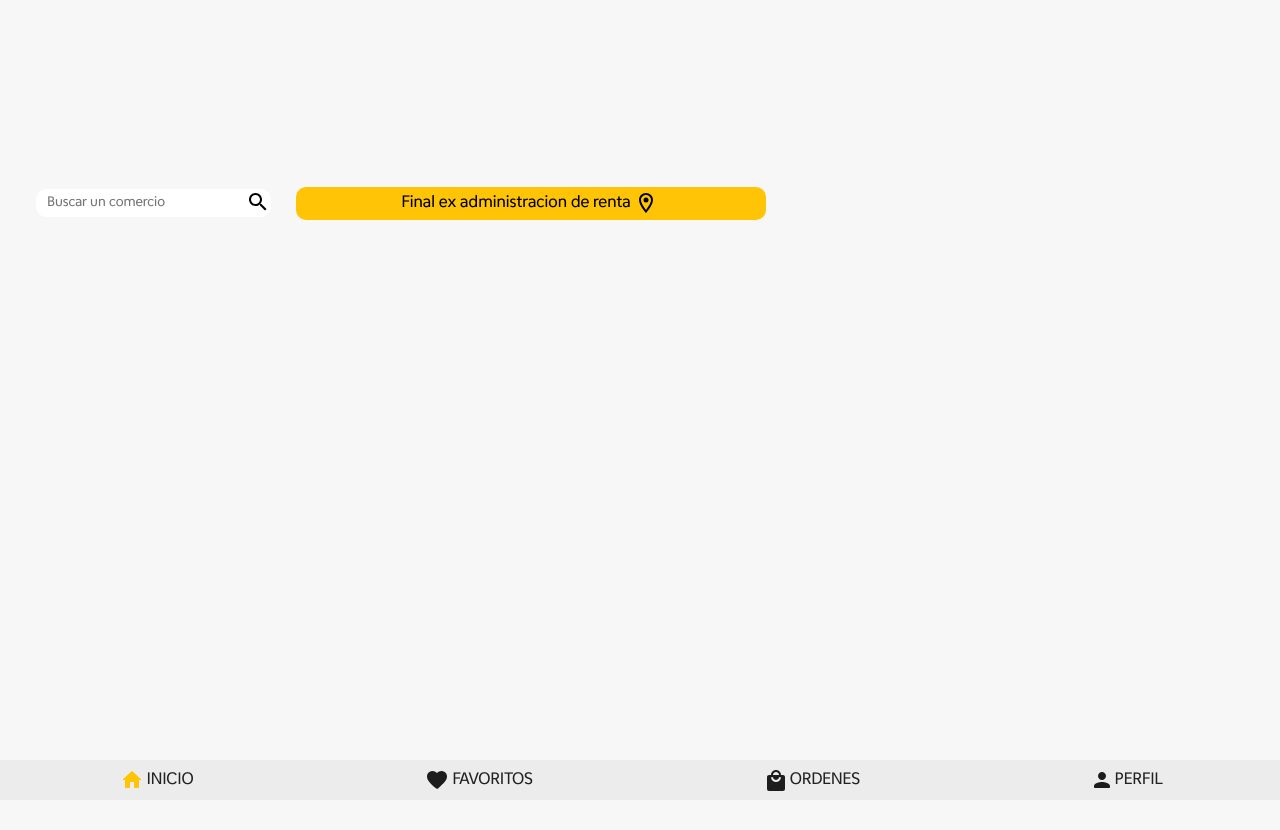
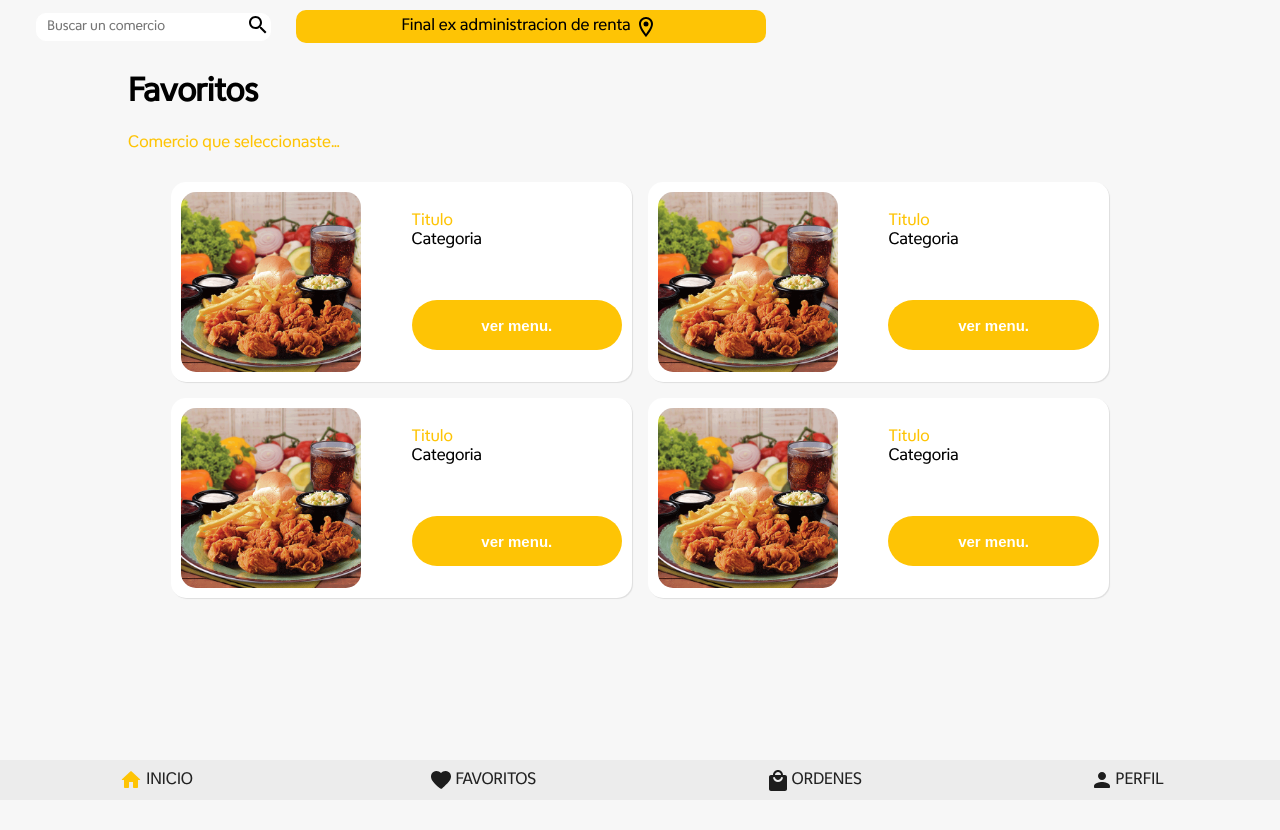
Before and after one commit to Urielch997/DeliveryApp, a React (Create React App) app: page /favorito in a window 1280 px wide. Shown: the top 830 px of the page. Before the commit the page ends 800 px from the top, so only its background shows below. Built offline with nearby package versions, Linux system fonts and the light colour scheme; no server answers.

Commit message:
Favoritos
Se creo la pantalla de favoritos

```diff
--- /dev/null
+++ b/src/Screen/Favoritos.js
@@ -0,0 +1,22 @@
+import React from 'react';
+import CardFav from '../componentes/CardFav';
+import '../estilos/favoritos.css';
+
+const Favorito=({})=>{
+    return(
+    <div className="container">
+        <div className="titulo-fav">
+            <h1>Favoritos</h1>
+            <span className="text-orange">Comercio que seleccionaste...</span>
+        </div>
+        <div className="cards-fav-container">
+            <CardFav/>
+            <CardFav/>
+            <CardFav/>
+            <CardFav/>
+        </div>
+    </div>
+    )
+}
+
+export default Favorito;
--- /dev/null
+++ b/src/componentes/CardFav.js
@@ -0,0 +1,21 @@
+import React from 'react';
+import logo from '../img/alitas.png';
+
+const CardFav =()=>{
+    return(
+        <>
+        <div className="card-fav">
+                <div className="img-fav">
+                    <img src={logo}/>
+                </div>
+                <div className="img-fav text-fav-container">
+                    <label className="text-orange">Titulo</label>
+                    <label>Categoria</label>
+                    <button className="white orange">ver menu.</button>
+                </div>
+            </div>
+        </>
+    )
+}
+
+export default CardFav;
--- a/src/componentes/Footer.js
+++ b/src/componentes/Footer.js
@@ -231,7 +231,7 @@ class Footer extends Component{
             </Modal>
             <ul>
                 <li><Link to='/' className='line-link'><Home className='yellow'/><span className='text-info'>INICIO</span></Link></li>
-                <li><Favorite/><span className='text-info'>FAVORITOS</span></li>
+                <li><Link to='/favorito' className='line-link'><Favorite/><span className='text-info'>FAVORITOS</span></Link></li>
                 <li><Tienda/><span className='text-info'>ORDENES</span></li>
                 {this.state.loged ? <li><><img src={userIcon} alt='icon' className='iconuser' onClick={this.onOpenModal}/></></li> : <li onClick={this.onOpenModal}><Persona/><span className='text-info' >PERFIL</span></li>}
             </ul>
--- a/src/componentes/Routes.js
+++ b/src/componentes/Routes.js
@@ -7,6 +7,7 @@ import Header from "./Header";
 import Footer from "./Footer";
 import Detalles from "../Screen/Detalles";
 import Perfil from "../Screen/Perfil";
+import Favorito from "../Screen/Favoritos";
 
 const History = createBrowserHistory();
 
@@ -25,6 +26,7 @@ const Routes = (props) => {
       <Switch history={History}>
         <Route exact path="/"  component={() => <Home searchValue={searchValue} />} />
         <Route path="/login" component={Login} />
+        <Route path='/favorito' component={Favorito}/>
         <Route path="/detalles" component={Detalles} />
         <Route path="/Perfil" component={Perfil} />
       </Switch>
--- /dev/null
+++ b/src/estilos/favoritos.css
@@ -0,0 +1,62 @@
+.container{
+    display: block !important;
+}
+
+.card-fav{
+    display: flex;
+    width: 45%;
+    background:#fff;
+    height: 200px;
+    border-radius: 15px;
+    box-shadow: 1px 1px 1px rgba(0,0,0, 0.1);
+    margin:8px 8px;
+}
+
+.text-orange{
+    color:#fec405;
+}
+
+.titulo-fav{
+    height: 100px;
+    width: 80%;
+    margin:0 auto;
+}
+
+.cards-fav-container{
+    margin: 0 auto;
+    width: 80%;
+    display: flex;
+    justify-content: center;
+    align-items: center;
+    flex-wrap: wrap;
+}
+
+.img-fav{
+    width: 50%;
+    overflow: hidden;
+    height: 100%;
+    padding: 10px;
+}
+
+.img-fav img{
+    border-radius:15px;
+    width: auto;
+    height: 100%;
+}
+
+.text-fav-container{
+    display: flex;
+    flex-direction: column;
+}
+
+.text-fav-container:last-child{
+    margin-top:20px;
+}
+
+.text-fav-container > button {
+    margin-top: 50px;
+}
+
+.orange{
+    background:#fec405 !important;
+}
```
